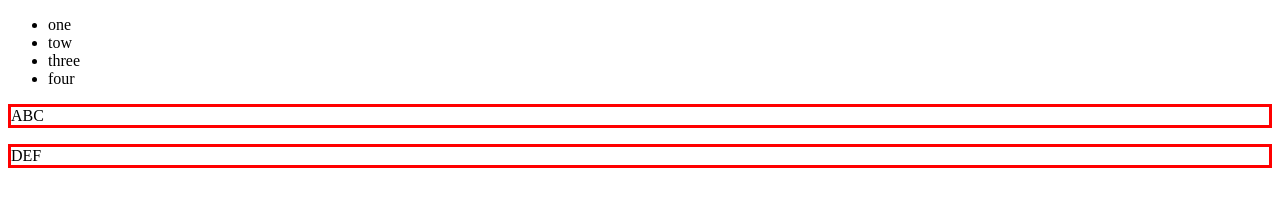
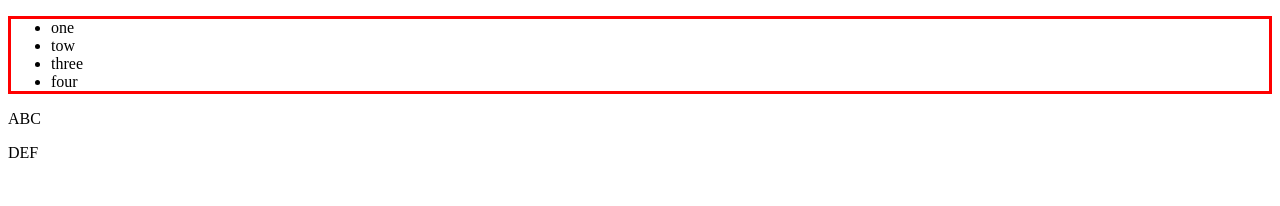
Before and after one commit to kavitshah8/jQuerySandBox, a plain HTML site: page index.html in a window 1280 px wide. Drawn offline with Linux system fonts and the light colour scheme.

Commit message:
attribute filter

```diff
--- a/index.html
+++ b/index.html
@@ -6,20 +6,20 @@
 <script type="text/javascript" src="./jquery-1.11.0.js"> </script>
 <script type="text/javascript">
 		$( "document" ).ready( function() {
-			$("p[id]").css("border","3px solid red");
+			$("ul[class$=c]").css("border","3px solid red");
 		} );
 </script>
 
 </head>
 <body>
-	<ul class="a">
+	<ul class="abc">
 		<li>one</li>
 		<li>tow</li>
 		<li>three</li>
 		<li>four</li>
 	</ul>
 
-	<div class="b">
+	<div class="xyz">
 		<p id="1">ABC</p>
 		<p id="2">DEF</p>
 	</div>
```
